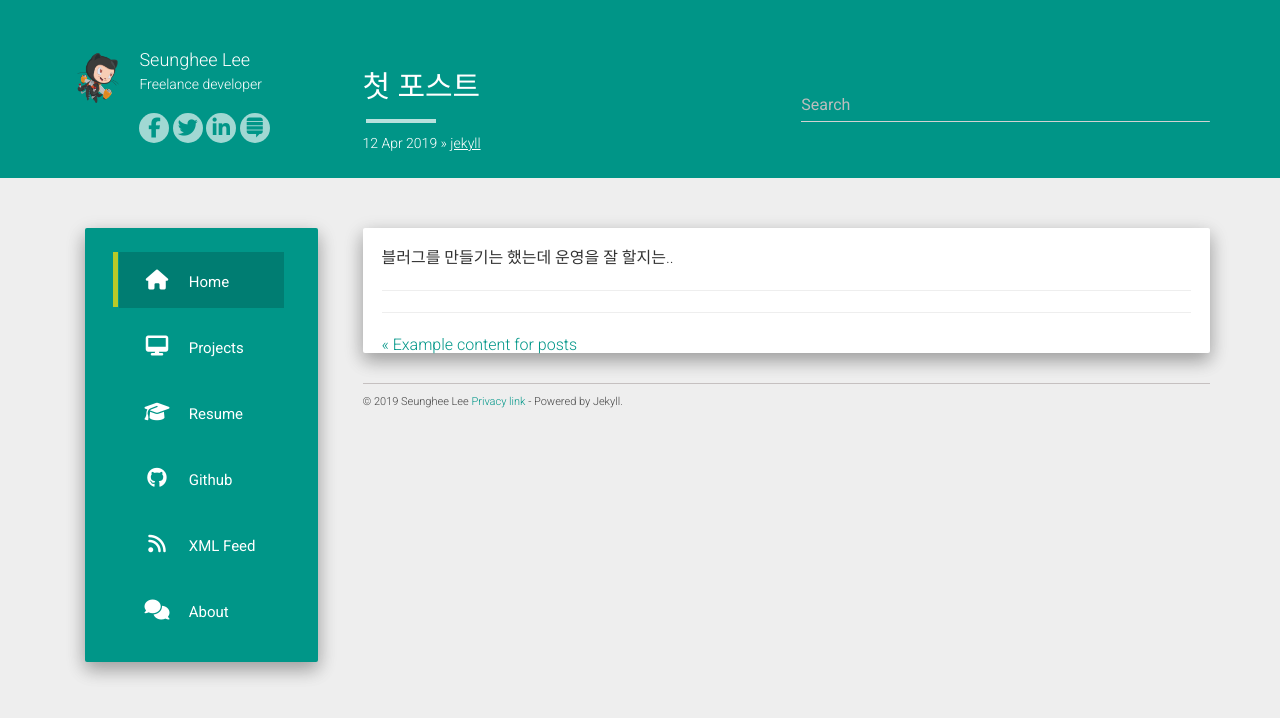
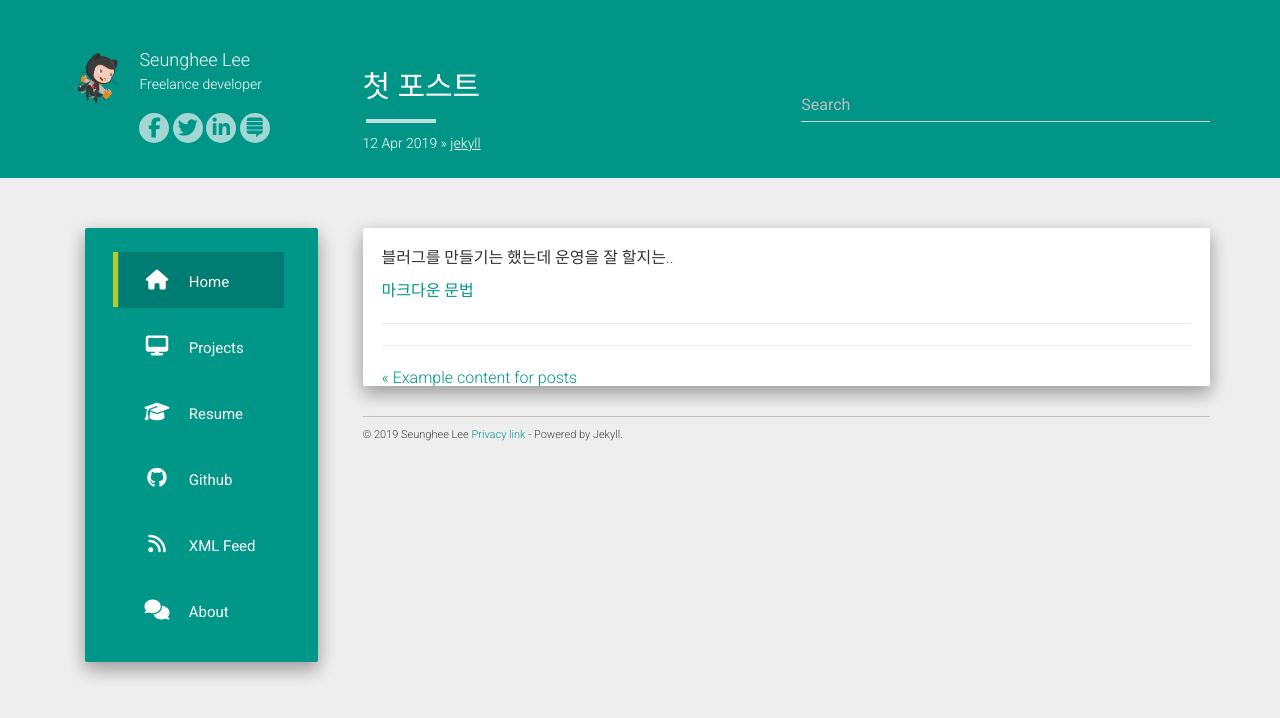
Before and after one commit to onmanoff/onmanoff.github.io, a Jekyll site: the page built from _posts/2015-07-11-welcome-to-jekyll.md, in a window 1280 px wide. Shown: the top 718 px of the page. Built offline with Jekyll 4.4.1, drawn with Linux system fonts in a browser that asks for light colours; nearby versions of some CDN libraries.

Commit message:
첫포스트

```diff
--- a/_posts/2015-07-11-welcome-to-jekyll.md
+++ b/_posts/2015-07-11-welcome-to-jekyll.md
@@ -5,3 +5,5 @@ date:   2019-04-12
 categories: jekyll
 ---
 블러그를 만들기는 했는데 운영을 잘 할지는..
+
+[마크다운 문법](https://heropy.blog/2017/09/30/markdown/)
```
